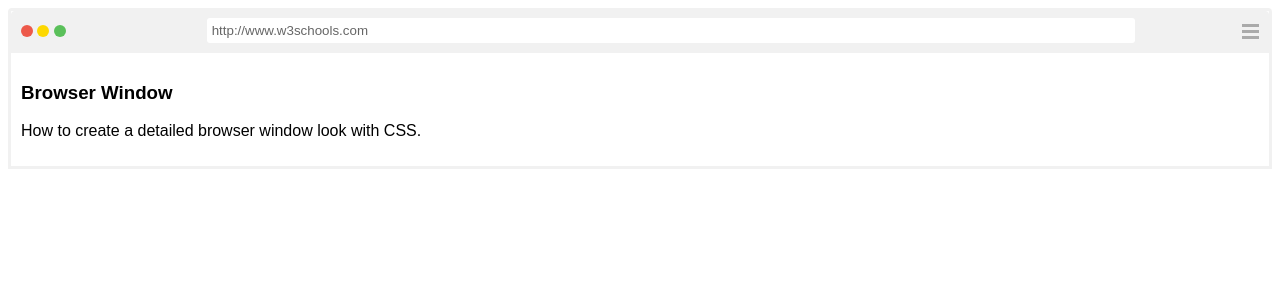
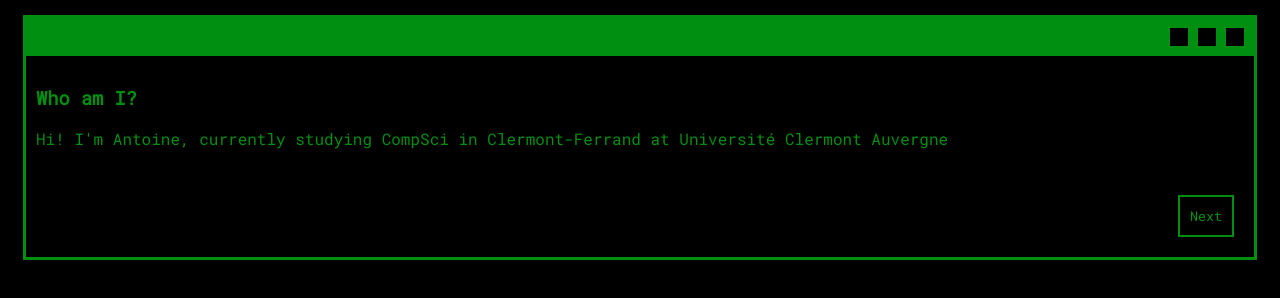
Before and after one commit to antoinedenovembre/antoinedenovembre.github.io, a plain HTML site: page index.html in a window 1280 px wide. Drawn offline with Linux system fonts and the light colour scheme.

Commit message:
Made a window, and animations, needs to be fully written tho

```diff
--- a/css/style.css
+++ b/css/style.css
@@ -1,82 +1,67 @@
+/* Google Fonts */
+@import url('https://fonts.googleapis.com/css2?family=Roboto+Mono&display=swap');
+
 body {
-	font-family: Arial
+	font-family: 'Roboto Mono', monospace;
+	background: black;
+	height: calc(100vh - 8em);
 }
 
 * {
 	box-sizing: border-box;
 }
 
-  /* The browser window */
 .container {
-	border: 3px solid #f1f1f1;
-	border-top-left-radius: 4px;
-	border-top-right-radius: 4px;
+	margin: 15px;
+	border: 3px solid #008F11;
 }
 
-  /* Container for columns and the top "toolbar" */
-  .row {
+.content {
 	padding: 10px;
-	background: #f1f1f1;
-	border-top-left-radius: 4px;
-	border-top-right-radius: 4px;
+	color: #008F11;
 }
 
-  /* Create three unequal columns that floats next to each other */
-  .column {
-	float: left;
-  }
-
-  .left {
-	width: 15%;
-  }
-
-  .right {
-	width: 10%;
-  }
-
-  .middle {
-	width: 75%;
-  }
-
-  /* Clear floats after the columns */
-  .row:after {
-	content: "";
-	display: table;
-	clear: both;
-  }
-
-  /* Three dots */
-  .dot {
-	margin-top: 4px;
-	height: 12px;
-	width: 12px;
-	background-color: #bbb;
-	border-radius: 50%;
+.square {
+	height: 18px;
+	width: 18px;
+	background-color: black;
 	display: inline-block;
 }
 
-  /* Style the input field */
-  input[type=text] {
-	width: 100%;
-	border-radius: 3px;
-	border: none;
-	background-color: white;
-	margin-top: -8px;
-	height: 25px;
-	color: #666;
-	padding: 5px;
+.top {
+	padding: 10px;
+	background: #008F11;
+	display: flex;
+    justify-content: right;
+	gap: 10px;
 }
 
-  /* Three bars (hamburger menu) */
-  .bar {
-	width: 17px;
-	height: 3px;
-	background-color: #aaa;
-	margin: 3px 0;
-	display: block;
+.bottom {
+	padding: 10px;
+	background: black;
+	display: flex;
+	justify-content: space-between;
 }
 
-  /* Page content */
-  .content {
+.btn {
+	font-family: 'Roboto Mono', monospace;
+	background: black;
+	color: #008F11;
+	border: 2px solid #008F11;
 	padding: 10px;
+	margin: 10px;
 }
+.btn:hover {
+	background: #008F11;
+	color: black;
+}
+
+.span-text {
+	border-right: .05em solid #008F11;
+	animation: caret 1s steps(1) infinite;
+}
+@keyframes caret {
+	50% {
+	border-color: transparent;
+	}
+}
--- a/index.html
+++ b/index.html
@@ -1,35 +1,28 @@
-<!DOCTYPE html>
+<!DOCTYPE html lang="fr">
 <html>
 	<head>
+		<meta charset="UTF-8">
 		<meta name="viewport" content="width=device-width, initial-scale=1">
 		<link rel="stylesheet" href="css/style.css">
+		<script src="js/script.js"></script>
 	</head>
 	<body>
+		<div class="container">
+			<div class="top">
+				<span class="square"></span>
+				<span class="square"></span>
+				<span class="square"></span>
+			</div>
 
-	<div class="container">
-	<div class="row">
-		<div class="column left">
-		<span class="dot" style="background:#ED594A;"></span>
-		<span class="dot" style="background:#FDD800;"></span>
-		<span class="dot" style="background:#5AC05A;"></span>
+			<div class="content">
+				<h3>Who am I?</h3>
+				<p id="text-type"></p>
+			</div>
+
+			<div id="bottom" class="bottom">
+				<button id="btn-pred" class="btn">Pred</button>
+				<button id="btn-next" class="btn">Next</button>
+			</div>
 		</div>
-		<div class="column middle">
-		<input type="text" value="http://www.w3schools.com">
-		</div>
-		<div class="column right">
-		<div style="float:right">
-			<span class="bar"></span>
-			<span class="bar"></span>
-			<span class="bar"></span>
-		</div>
-		</div>
-	</div>
-
-	<div class="content">
-		<h3>Browser Window</h3>
-		<p>How to create a detailed browser window look with CSS.</p>
-	</div>
-	</div>
-
 	</body>
 </html>
--- /dev/null
+++ b/js/script.js
@@ -0,0 +1,78 @@
+document.addEventListener('DOMContentLoaded',function(){
+	// the page we're on
+	var page = 0;
+	// array with texts to type in typewriter
+	var dataText = ["Hi! I'm Antoine, currently studying CompSci in Clermont-Ferrand at Université Clermont Auvergne", "txt page 2", "txt page 3"];
+
+	// type one text in the typwriter
+	// keeps calling itself until the text is finished
+	function typeWriter(text, i) {
+
+		// check if text isn't finished yet
+		if (i < (text.length)) {
+
+			// add next character to text
+			document.querySelector("#text-type").innerHTML = text.substring(0, i+1) +'<span aria-hidden="true"></span>';
+
+			// wait for a while and call this function again for next character
+			time = setTimeout(
+				function() {
+					typeWriter(text, i + 1)
+				}
+			, 50);
+		}
+	}
+
+	// start a typewriter animation for a text in the dataText array
+	function startTextAnimation(i) {
+		hideButtonWithPage(page);
+		if (typeof dataText[i] == 'undefined') {
+			setTimeout(function() {
+				startTextAnimation(0);
+			}, 20000);
+		}
+		// check if dataText[i] exists
+		if (i < dataText.length) {
+			// text exists! start typewriter animation
+			typeWriter(dataText[i], 0);
+		}
+	}
+
+	function hideButtonWithPage(page) {
+		switch(true) {
+			case (page < 1):
+				document.getElementById("btn-pred").hidden = true;
+				document.getElementById("bottom").style.justifyContent = 'right';
+				break;
+			default:
+				document.getElementById("btn-pred").hidden = false;
+				document.getElementById("bottom").style.justifyContent = 'space-between';
+				break;
+		}
+		switch(true) {
+			case (page >= dataText.length - 1):
+				document.getElementById("btn-next").hidden = true;
+				break;
+			default:
+				document.getElementById("btn-next").hidden = false;
+				break;
+		}
+	}
+
+	var btn_next = document.getElementById("btn-next");
+	var btn_pred = document.getElementById("btn-pred");
+	btn_next.addEventListener('click', () => {
+		page == dataText.length - 1 ? page = page : page++;
+		clearTimeout(time);
+		document.querySelector("#text-type").innerHTML = "";
+		startTextAnimation(page);
+	});
+	btn_pred.addEventListener('click', () => {
+		page == 0 ? page = page : page--;
+		clearTimeout(time);
+		document.querySelector("#text-type").innerHTML = "";
+		startTextAnimation(page);
+	});
+	// start the text animation
+	startTextAnimation(page);
+});
```
Also changed, not shown: js/worker.js (added, +20 -0 lines). Lines whose indentation alone changed are shown as unchanged.
